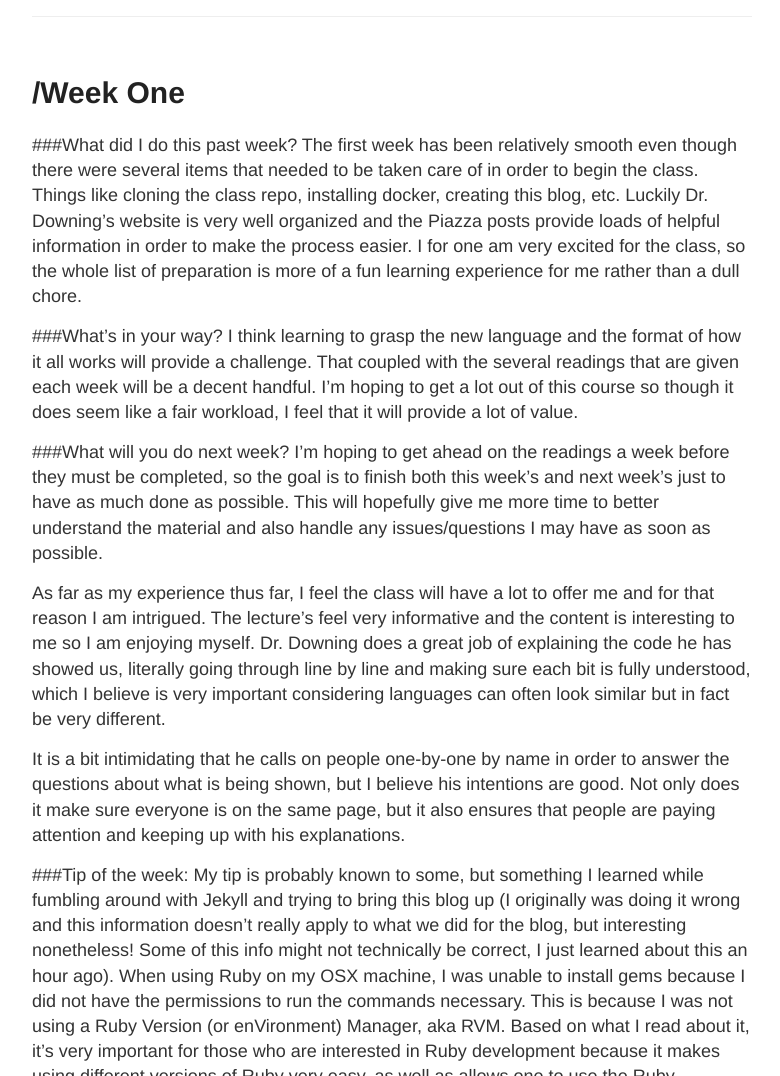
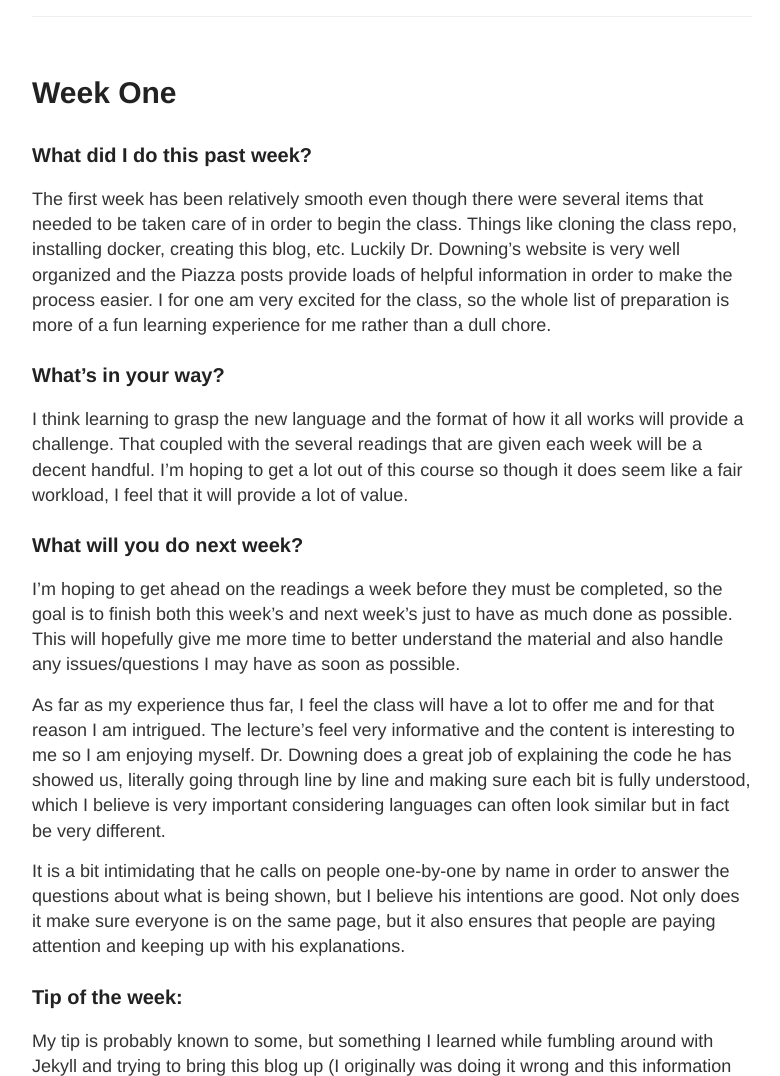
Before and after one commit to derektolliver/derektolliver.github.io, a Jekyll site: the page built from _posts/2016-8-27-week-one.md, in a window 1280 px wide and 1400 px high, cut to the strip 324-1400 px from the top of the window. Shown: the whole strip, without its empty margins (248-1028 px from the left). Built offline with Jekyll 4.4.1, drawn with Linux system fonts in a browser that asks for light colours; some of the changed text lies outside the part shown.

```diff
--- a/_posts/2016-8-27-week-one.md
+++ b/_posts/2016-8-27-week-one.md
@@ -1,20 +1,20 @@
 ---
 layout: post
-title: /Week One
+title: Week One
 ---
 
-###What did I do this past week?
+### What did I do this past week?
 The first week has been relatively smooth even though there were several items that needed to be taken care of in order to begin the class. Things like  cloning the class repo, installing docker, creating this blog, etc. Luckily  Dr. Downing's website is very well organized and the Piazza posts provide  loads of helpful information in order to make the process easier. I for one am very excited for the class, so the whole list of preparation is more of a  fun learning experience for me rather than a dull chore.
 
-###What's in your way?
+### What's in your way?
 I think learning to grasp the new language and the format of how it all works will provide a challenge. That coupled with the several readings that are given each week will be a decent handful. I'm hoping to get a lot out of this course so though it does seem like a fair workload, I feel that it will provide a lot of value.
 
-###What will you do next week?
+### What will you do next week?
 I'm hoping to get ahead on the readings a week before they must be completed, so the goal is to finish both this week's and next week's just to have as much done as possible. This will hopefully give me more time to better understand the material and also handle any issues/questions I may have as soon as possible.
 
 As far as my experience thus far, I feel the class will have a lot to offer me and for that reason I am intrigued. The lecture's feel very informative and the content is interesting to me so I am enjoying myself. Dr. Downing does a great job of explaining the code he has showed us, literally going through line by line and making sure each bit is fully understood, which I believe is very important considering languages can often look similar but in fact be very different.
 
 It is a bit intimidating that he calls on people one-by-one by name in order to answer the questions about what is being shown, but I believe his intentions are good. Not only does it make sure everyone is on the same page, but it also ensures that people are paying attention and keeping up with his explanations.
 
-###Tip of the week:
+### Tip of the week:
 My tip is probably known to some, but something I learned while fumbling around with Jekyll and trying to bring this blog up (I originally was doing it wrong and this information doesn't really apply to what we did for the blog, but interesting nonetheless! Some of this info might not technically be correct, I just learned about this an hour ago). When using Ruby on my OSX machine, I was unable to install gems because I did not have the permissions to run the commands necessary. This is because I was not using a Ruby Version (or enVironment) Manager, aka RVM. Based on what I read about it, it's very important for those who are interested in Ruby development because it makes using different versions of Ruby very easy, as well as allows one to use the Ruby commands without having the permission issues like I had. It was kind of a pain for me to set up, but it seems very helpful if it's ever something I'm interested in in the future!
```
